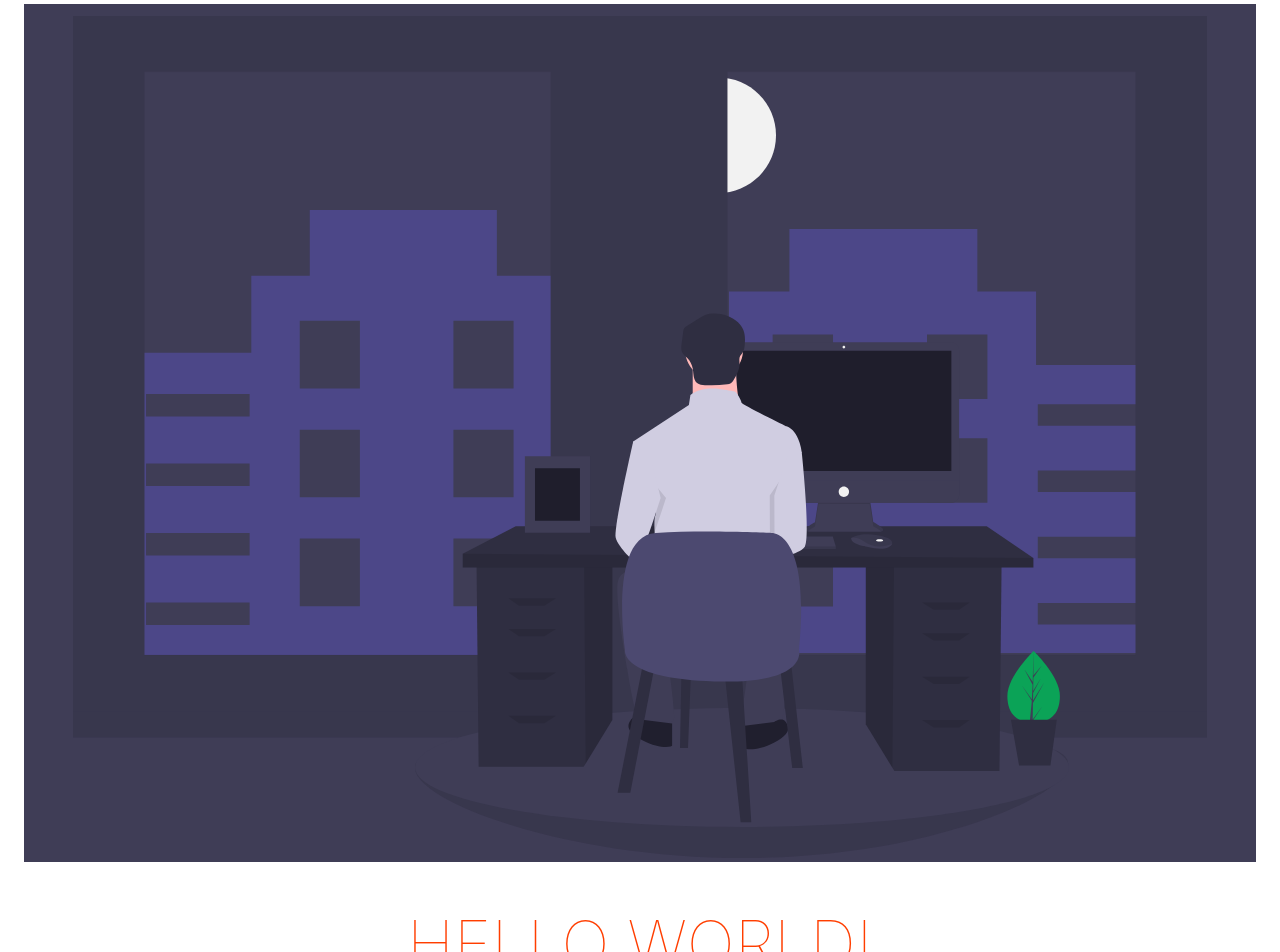
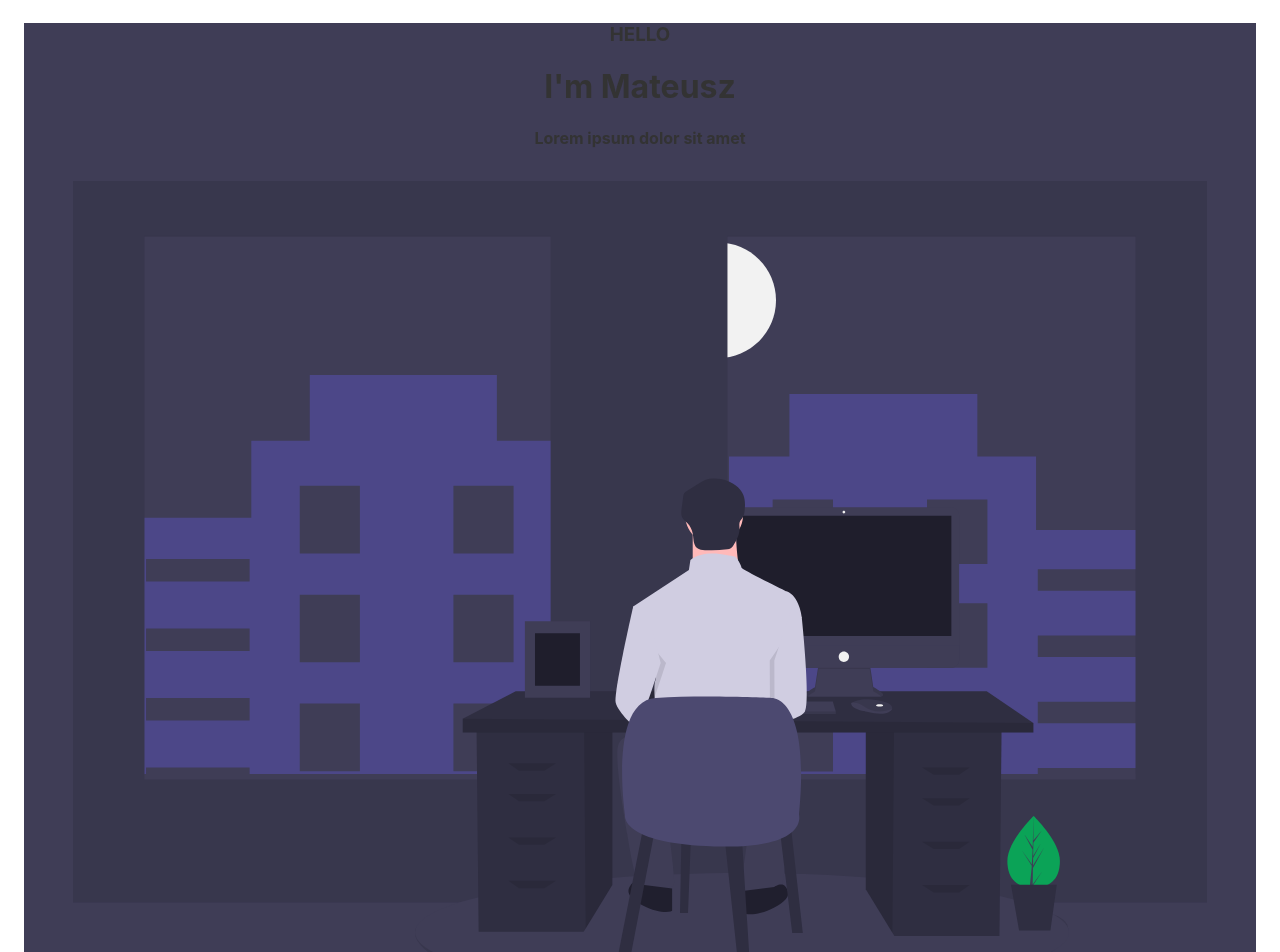
Before and after one commit to ragtam/mgk, a Svelte app: page / in a window 1280 px wide. Shown: the part 20-972 px from the top of the page. Built offline with nearby package versions, Linux system fonts and the light colour scheme.

Commit message:
svg update

```diff
--- a/src/App.svelte
+++ b/src/App.svelte
@@ -1,12 +1,10 @@
 <script>
 	import Home from './home-screen/Home.svelte';
-
-	export let name;
 </script>
 
 <main>
 	<Home />
-	<h1>Hello {name}!</h1>
+	<h1>Hello</h1>
 	<div style="height: 1000px">asdf</div>
 	<p>Visit the <a href="https://svelte.dev/tutorial">Svelte tutorial</a> to learn how to build Svelte apps.</p>
 </main>
--- a/src/home-screen/Home.svelte
+++ b/src/home-screen/Home.svelte
@@ -2,6 +2,17 @@
 	import ManBehindTheDesk from './Man-Behind-The-Desk.svelte';
 </script>
 
-<div style="background-color: #3F3D56">
+<div class="background-color">
+	<div>
+		<h3>HELLO</h3>
+		<h1>I'm Mateusz</h1>
+		<h4>Lorem ipsum dolor sit amet</h4>
+	</div>
 	<ManBehindTheDesk />
 </div>
+
+<style>
+	.background-color {
+		background-color: #3f3d56;
+	}
+</style>
--- a/src/home-screen/Man-Behind-The-Desk.svelte
+++ b/src/home-screen/Man-Behind-The-Desk.svelte
@@ -3,15 +3,14 @@
 
 	setTimeout(() => {
 		var rellax = new Rellax('.rellax');
-	}, 100);
+	}, 0);
 </script>
 
 <svg width="1134" height="854" viewBox="0 0 1134 854" fill="none" xmlns="http://www.w3.org/2000/svg">
 	<g clip-path="url(#clip0)">
 		<path class="rellax" data-rellax-speed="-4" d="M0 11.5H1134V733.5H0V11.5Z" fill="#3F3D56" />
 		<path
-			id="svg__moon"
-			class="rellax"
+			class="moon rellax"
 			data-rellax-speed="-7"
 			d="M645.183 189.075C677.114 189.075 703 163.185 703 131.249C703 99.3124 677.114 73.4224 645.183 73.4224C613.251 73.4224 587.366 99.3124 587.366 131.249C587.366 163.185 613.251 189.075 645.183 189.075Z"
 			fill="#F2F2F2"
@@ -35,14 +34,14 @@
 		<path
 			class="rellax"
 			data-rellax-speed="-4"
-			d="M1134 -14H48.8472H0V707.5H1134V34.8554V-14ZM71.4627 68.7602H477.672V651.843H71.4627V68.7602ZM1062.54 651.843H654.448V68.7602H1062.54V651.843Z"
+			d="M1134 -16H48.8472H0V731H1134V32.8554V-16ZM71.4627 66.7602H477.672V605H71.4627V66.7602ZM1062.54 605H654.448V66.7602H1062.54V605Z"
 			fill="#3F3D56"
 		/>
 		<path
 			class="rellax"
 			data-rellax-speed="-4"
 			opacity="0.1"
-			d="M1134 12H0V733.603H1134V12ZM71.4627 67.7602H477.672V650.843H71.4627V67.7602ZM1062.54 650.843H654.448V67.7602H1062.54V650.843Z"
+			d="M1134 12H0V733.603H1134V12ZM71.4627 67.7602H477.672V610.5H71.4627V67.7602ZM1062.54 610.5H654.448V67.7602H1062.54V610.5Z"
 			fill="black"
 		/>
 		<path
@@ -396,6 +395,3 @@
 		</clipPath>
 	</defs>
 </svg>
-
-<style>
-</style>
--- a/src/main.js
+++ b/src/main.js
@@ -2,9 +2,6 @@ import App from './App.svelte';
 
 const app = new App({
 	target: document.body,
-	props: {
-		name: 'world'
-	}
 });
 
 export default app;
```
